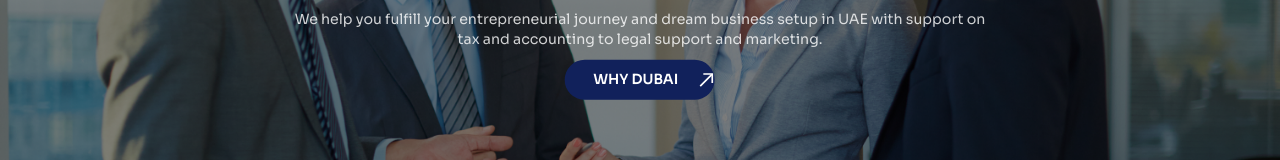
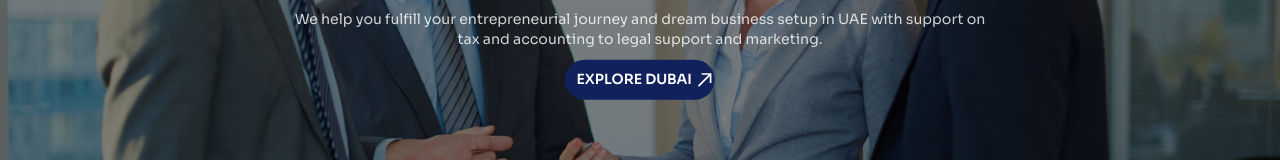
Before and after one commit to lazim-mv/BeaconUAE, a Next.js app: page / in a window 1280 px wide. Shown: the part 395-555 px from the top of the page. Built offline with nearby package versions, Linux system fonts and the light colour scheme.

Commit message:
changes in why duba

```diff
--- a/src/app/components/Hero.js
+++ b/src/app/components/Hero.js
@@ -45,7 +45,7 @@ function Hero() {
             <div className="hButtonContainer heroButton">
               <div className="visibleWrapperContainer">
                 <div className="topVisibleContainer btn">
-                Why dubai
+                  Explore Dubai
                   <div className="topVisibleArrow">
                     <Image
                       className="heroArrows"
@@ -57,7 +57,7 @@ function Hero() {
                   </div>
                 </div>
                 <div className="bottomVisibleContainer btn">
-                  Contact Us
+                  Explore Dubai
                   <div className="bottomVisibleArrow">
                     <Image
                       className="heroArrows"
```
